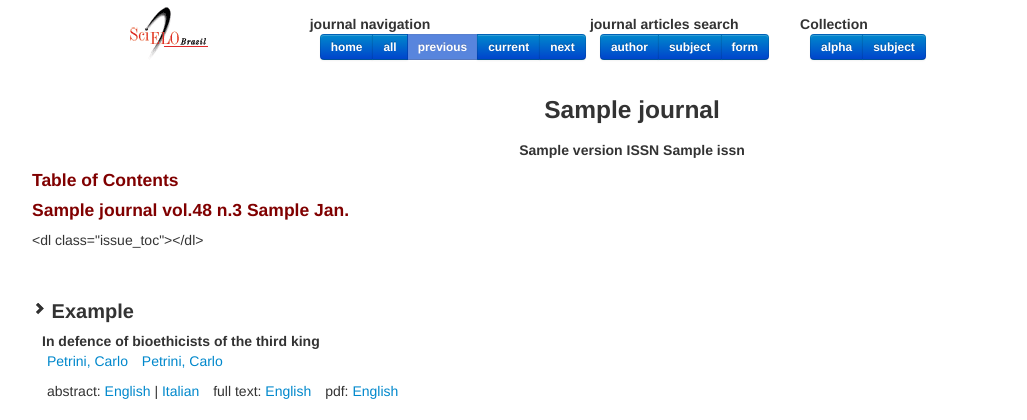
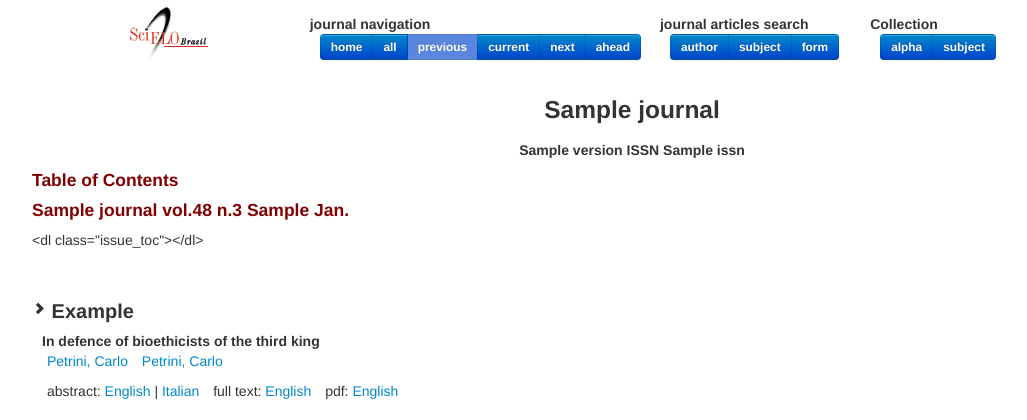
Before and after one commit to scieloorg/journals-opac, a Django app: template opac/catalog/templates/catalog/issue.html in a window 1280 px wide. Shown: the top 420 px of the page, without its empty margins (8-1035 px from the left). Run offline with Django 3.2, Linux system fonts and the light colour scheme; the template is opened without the code that fills it: most values are stand-ins (such as "Sample title", 1, 10 or a date in 2020); parts of the project's set-up code (start-up, migrations or seed data) failed here and were passed over; some libraries are stand-ins or nearby versions.

Commit message:
Implementando rotinas para identificar se um periódico tem ou não artigos em ahead of print

```diff
--- a/opac/catalog/templates/base_lv1.html
+++ b/opac/catalog/templates/base_lv1.html
@@ -7,7 +7,7 @@
 </div>
 <div class="span8">
   <div class="row">
-    <dl class="span4">
+    <dl class="span5">
       <dt>{% trans 'journal navigation' %}</dt>
       <dd>
         <div class="btn-group">
@@ -54,6 +54,15 @@
                class="btn btn-small btn-primary tip-bottom disabled"
                data-placement="bottom"
                data-original-title="{% trans 'next issue' %}"><strong>{% trans 'next' %}</strong></div>
+          {% endif %}
+
+          {% if navigation.ahead %}
+            <a href="{{ navigation.ahead }}"
+               class="btn btn-small btn-primary tip-bottom"
+               rel="tooltip"
+               data-placement="bottom"
+               data-original-title="{% trans 'ahead of print articles' %}"><strong>{% trans 'ahead' %}</strong></a>
+
           {% endif %}
         </div>
       </dd>
```
Also changed, not shown: opac/catalog/test/test_utils.py (+23 -0 lines), opac/catalog/utils.py (+10 -0 lines).
